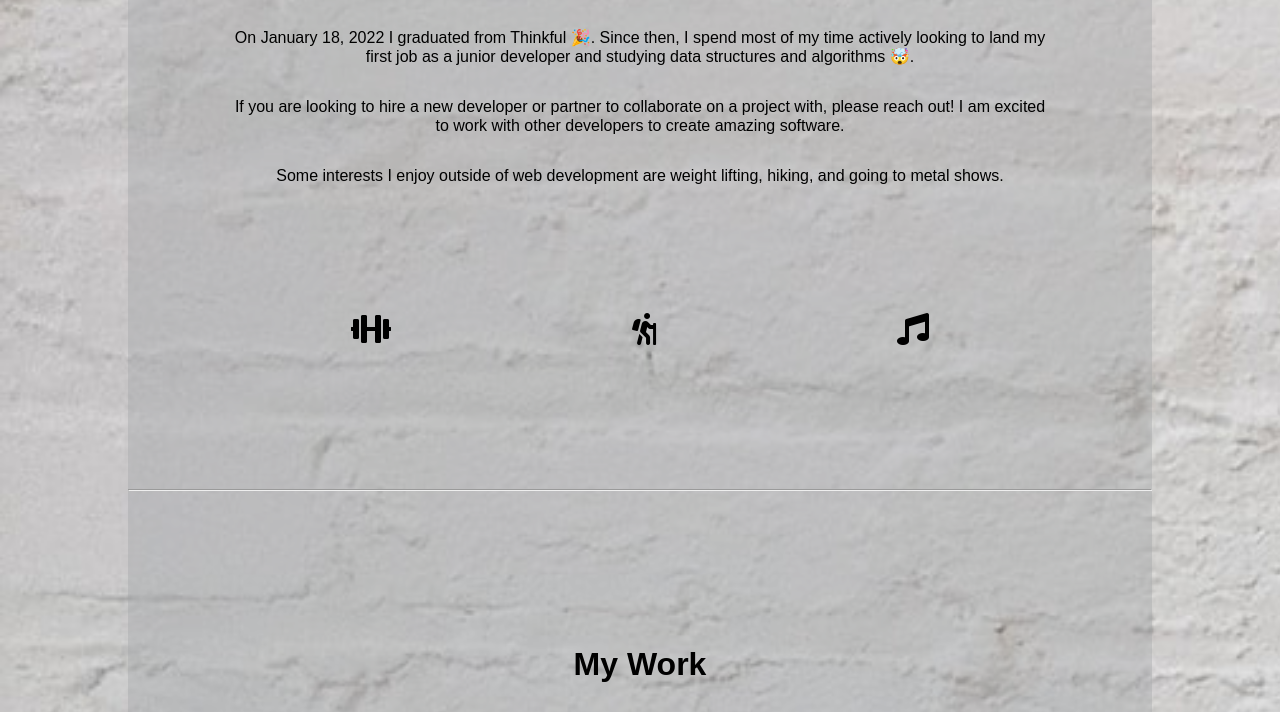
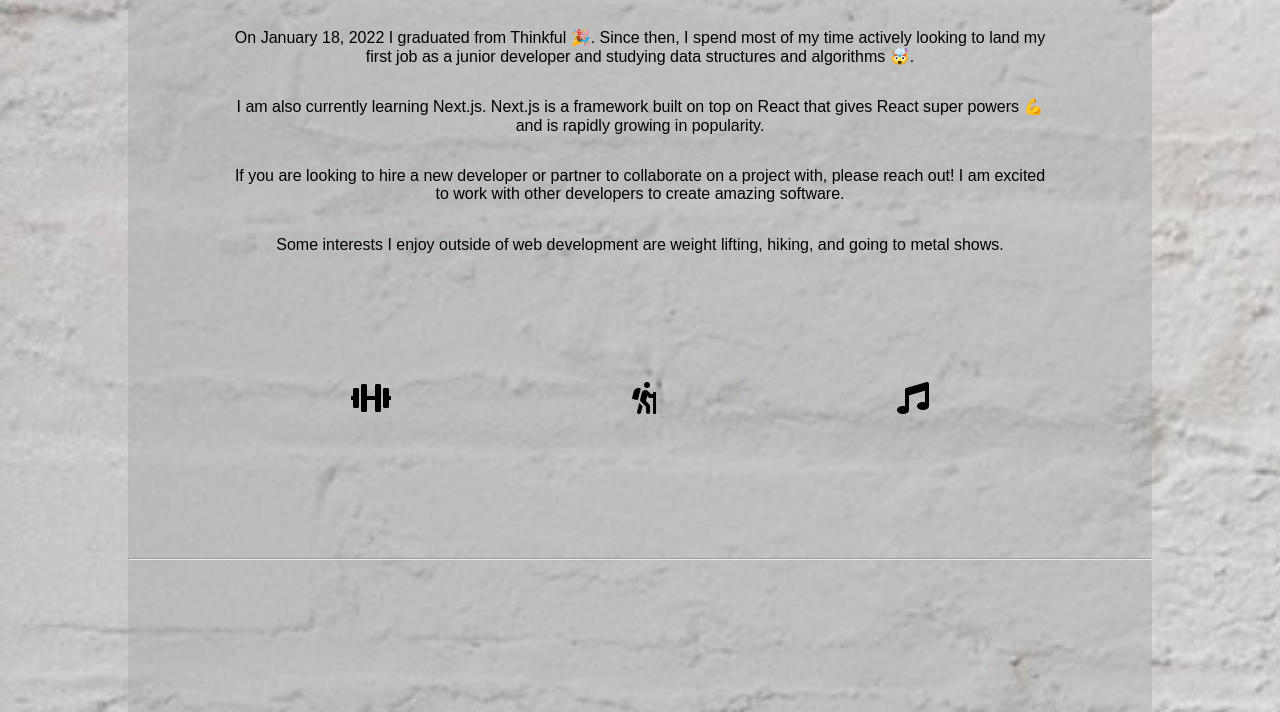
Before and after one commit to jordanbmowry/portfolio, a plain HTML site: page index.html in a window 1280 px wide. Shown: the part 1534-2246 px from the top of the page. Drawn offline with nearby package versions, Linux system fonts and the light colour scheme.

Commit message:
added a paragraph

```diff
--- a/index.html
+++ b/index.html
@@ -89,6 +89,11 @@
                   I spend most of my time actively looking to land my first job
                   as a junior developer and studying data structures and
                   algorithms 🤯.
+                </p>
+                <p>
+                  I am also currently learning Next.js. Next.js is a framework
+                  built on top on React that gives React super powers 💪 and is
+                  rapidly growing in popularity.
                 </p>
                 <p>
                   If you are looking to hire a new developer or partner to
```
